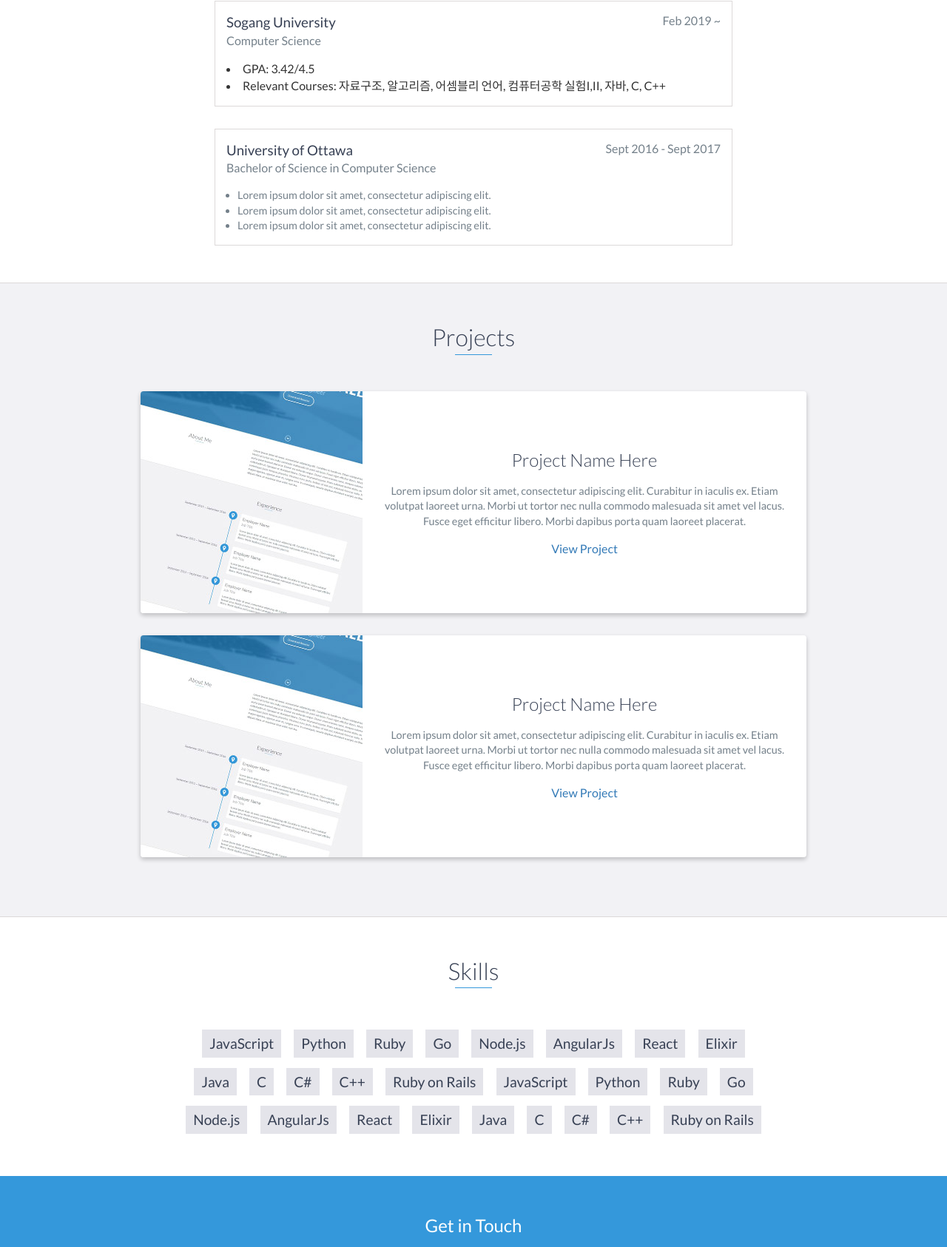
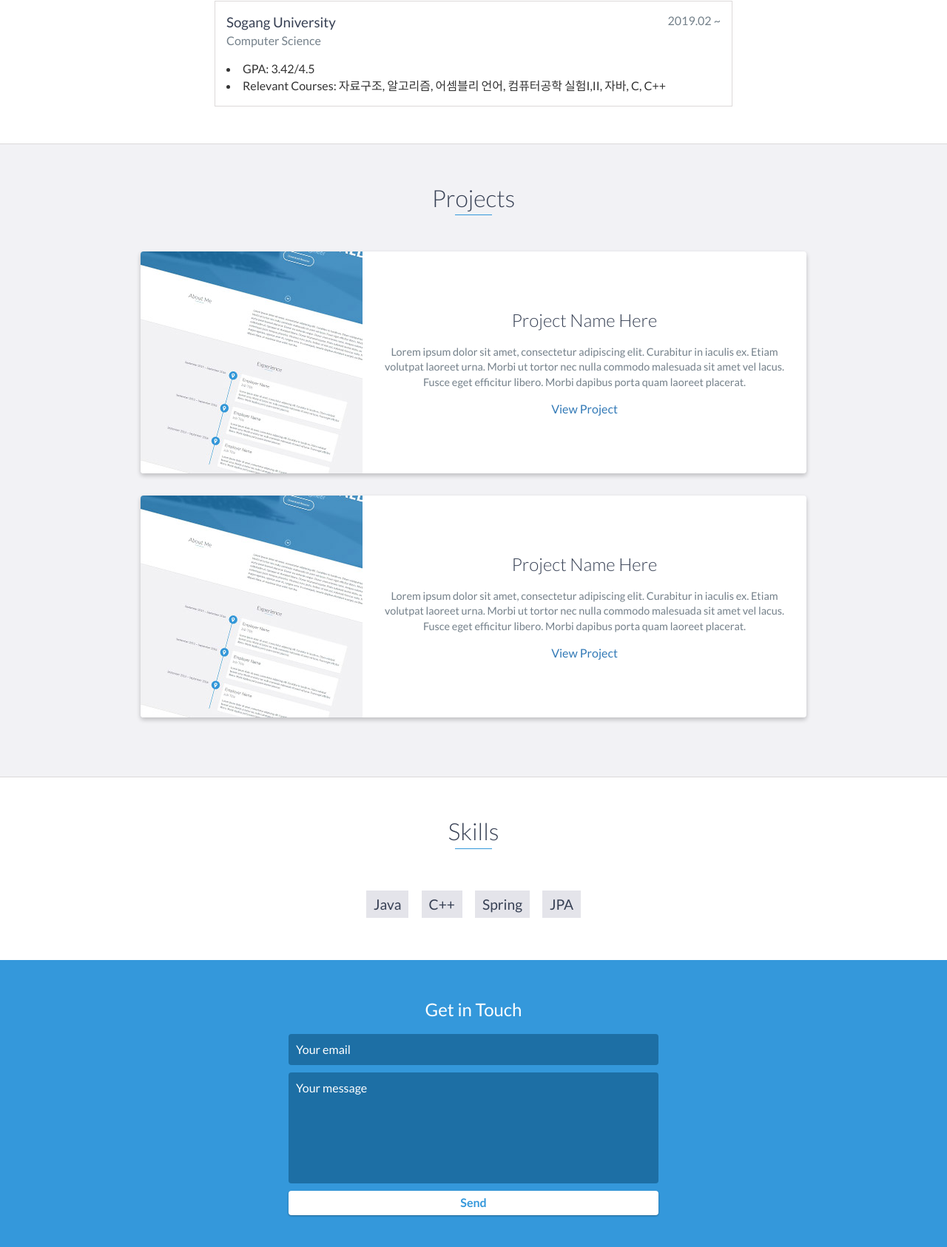
Before and after one commit to syh24/syh24.github.io, a website: page index.html in a window 1280 px wide. Shown: the part 1938-3624 px from the top of the page at 74% size. Drawn offline with nearby package versions, Linux system fonts and the light colour scheme.

Commit message:
Update index.html

```diff
--- a/index.html
+++ b/index.html
@@ -84,7 +84,7 @@
     <div id="experience" class="background-alt">
         <h2 class="heading">Experience</h2>
         <div id="experience-timeline">
-            <div data-date="February 2019 – December 2019">
+            <div data-date="2019.02 – 2019.12">
                 <h3>정촉매 연구소</h3>
                 <h4>학원 조교</h4>
                 <p>
@@ -92,7 +92,7 @@
                 </p>
             </div>
 
-            <div data-date="September 2020 – December 2020">
+            <div data-date="2020.09 – 2020.12">
                 <h3>수학의 힘</h3>
                 <h4>학원 조교</h4>
                 <p>
@@ -100,7 +100,7 @@
                 </p>
             </div>
 
-            <div data-date="August 2020 – August 2020">
+            <div data-date="2020.08 – 2020.08">
                 <h3>오케스트로</h3>
                 <h4>인턴</h4>
                 <p>
@@ -115,7 +115,7 @@
         <h2 class="heading">Education</h2>
         <div class="education-block">
             <h3>Sogang University</h3>
-            <span class="education-date">Feb 2019 ~</span>
+            <span class="education-date">2019.02 ~</span>
             <h4>Computer Science</h4>
             <p>
                 <li>
@@ -126,25 +126,6 @@
                 </li>
             </p>
         </div>
-        <!-- End .education-block -->
-
-        <div class="education-block">
-            <h3>University of Ottawa</h3>
-            <span class="education-date">Sept 2016 - Sept 2017</span>
-            <h4>Bachelor of Science in Computer Science</h4>
-            <ul>
-                <li>
-                    Lorem ipsum dolor sit amet, consectetur adipiscing elit.
-                </li>
-                <li>
-                    Lorem ipsum dolor sit amet, consectetur adipiscing elit.
-                </li>
-                <li>
-                    Lorem ipsum dolor sit amet, consectetur adipiscing elit.
-                </li>
-            </ul>
-        </div>
-        <!-- End .education-block -->
     </div>
     <!-- End #education -->
 
@@ -191,32 +172,10 @@
     <div id="skills">
         <h2 class="heading">Skills</h2>
         <ul>
-            <li>JavaScript</li>
-            <li>Python</li>
-            <li>Ruby</li>
-            <li>Go</li>
-            <li>Node.js</li>
-            <li>AngularJs</li>
-            <li>React</li>
-            <li>Elixir</li>
             <li>Java</li>
-            <li>C</li>
-            <li>C#</li>
             <li>C++</li>
-            <li>Ruby on Rails</li>
-            <li>JavaScript</li>
-            <li>Python</li>
-            <li>Ruby</li>
-            <li>Go</li>
-            <li>Node.js</li>
-            <li>AngularJs</li>
-            <li>React</li>
-            <li>Elixir</li>
-            <li>Java</li>
-            <li>C</li>
-            <li>C#</li>
-            <li>C++</li>
-            <li>Ruby on Rails</li>
+            <li>Spring</li>
+            <li>JPA</li>
         </ul>
     </div>
     <!-- End #skills -->
@@ -251,22 +210,13 @@
                 <div class="col-sm-5 social">
                     <ul>
                         <li>
-                            <a href="https://github.com/" target="_blank"><i class="fa fa-github" aria-hidden="true"></i></a>
-                        </li>
-                        <li>
-                            <a href="https://stackoverflow.com/" target="_blank"><i class="fa fa-stack-overflow" aria-hidden="true"></i></a>
+                            <a href="https://github.com/syh24" target="_blank"><i class="fa fa-github" aria-hidden="true"></i></a>
                         </li>
                         <li>
                             <a href="https://linkedin.com/" target="_blank"><i class="fa fa-linkedin" aria-hidden="true"></i></a>
                         </li>
                         <li>
-                            <a href="https://www.facebook.com/" target="_blank"><i class="fa fa-facebook" aria-hidden="true"></i></a>
-                        </li>
-                        <li>
-                            <a href="https://twitter.com/" target="_blank"><i class="fa fa-twitter" aria-hidden="true"></i></a>
-                        </li>
-                        <li>
-                            <a href="https://plus.google.com/" target="_blank"><i class="fa fa-google-plus" aria-hidden="true"></i></a>
+                            <a href="https://plus.google.com/" target="_blank"><i class="fa fa-blog" aria-hidden="true"></i></a>
                         </li>
                     </ul>
                 </div>
```
